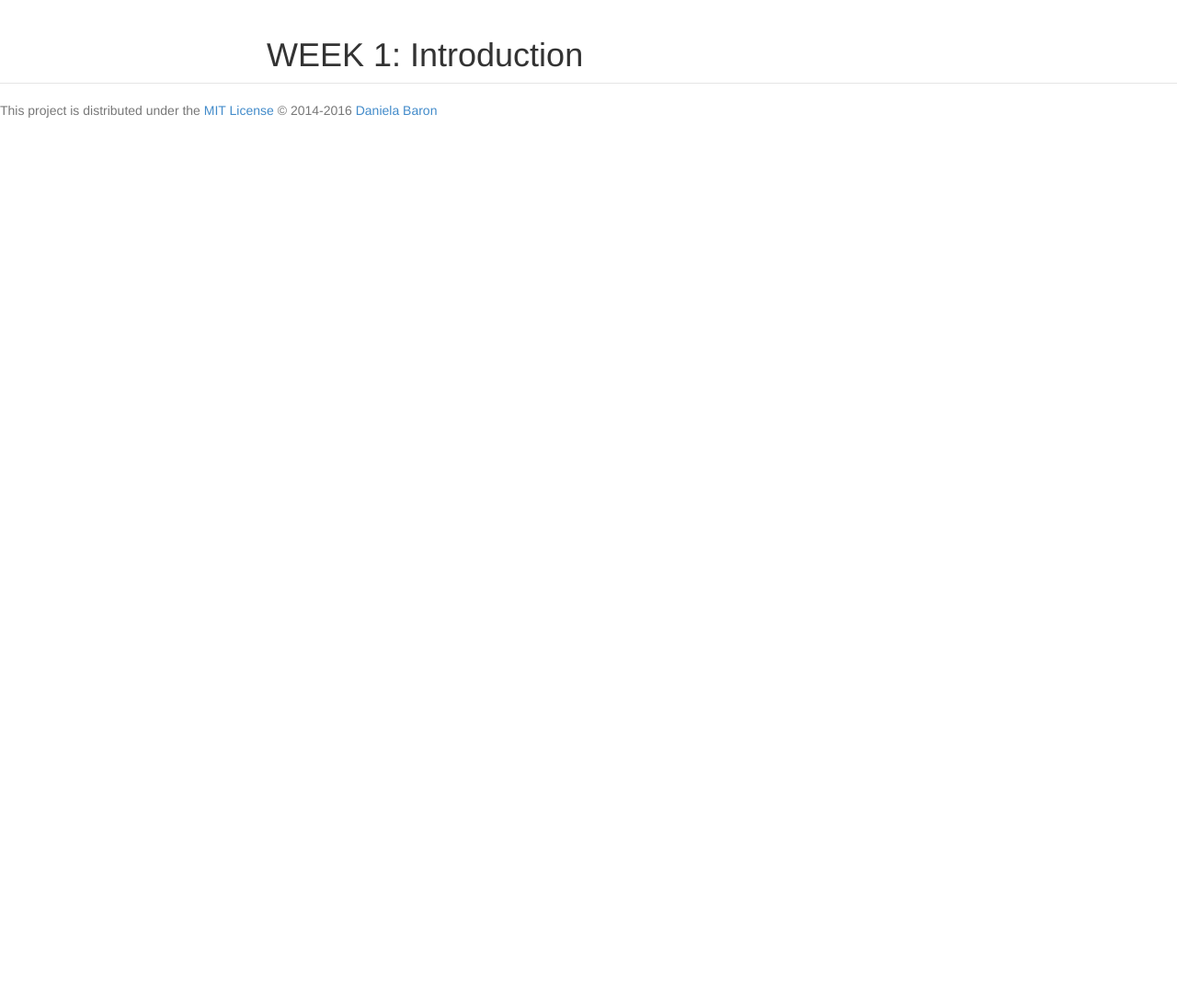
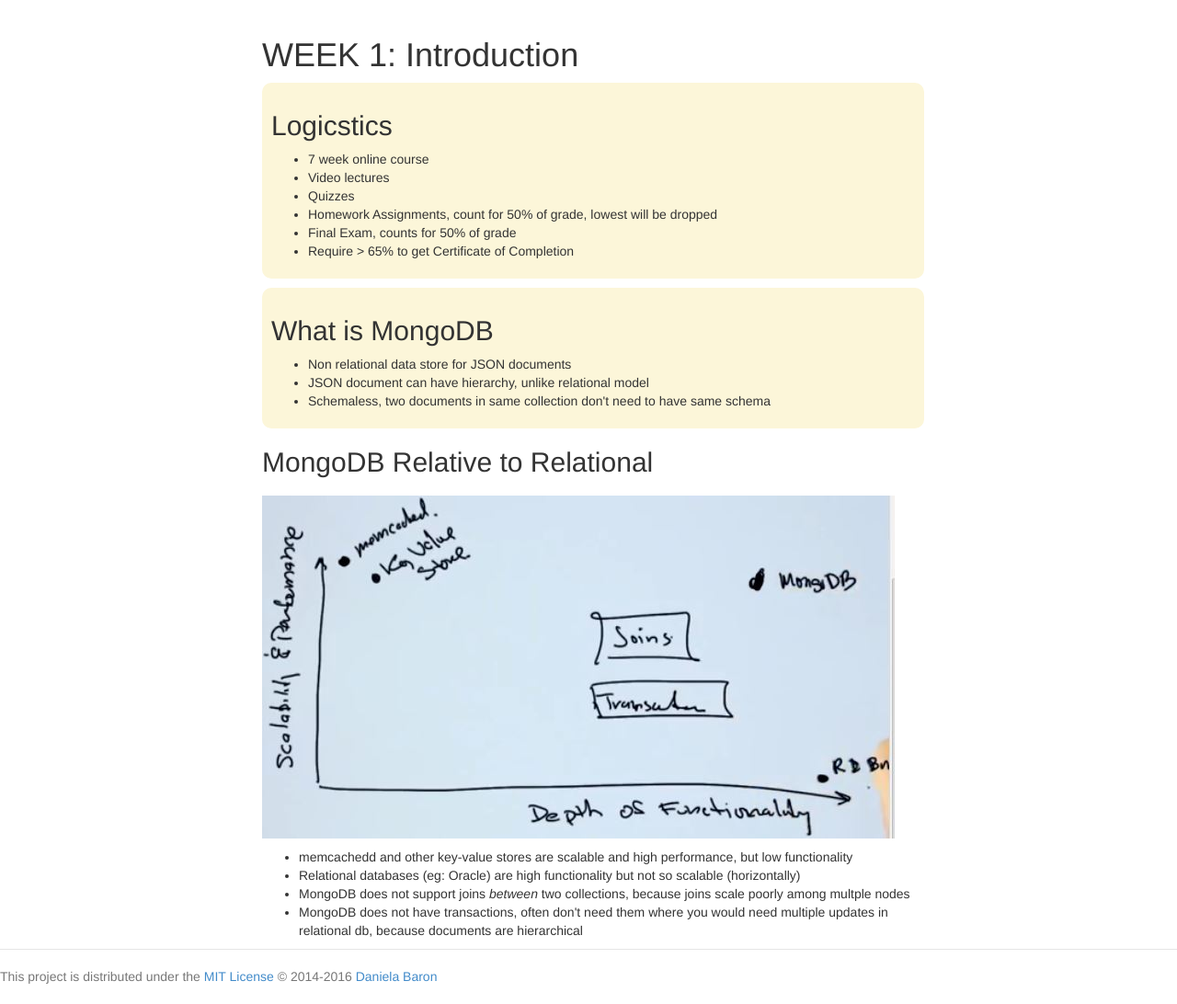
Before and after one commit to danielabar/m101js, a website: page app/index.html at #/week1 in a window 1280 px wide. Shown: the whole page at 92% size. Before the commit the page ends 800 px from the top, so only its background shows below. Drawn offline with Linux system fonts and the light colour scheme; files that its build step writes are made by us from their sources; files whose address does not match are found by name.

Commit message:
week1 content in progress

```diff
--- a/app/styles/main.css
+++ b/app/styles/main.css
@@ -21,8 +21,22 @@
   margin-left: 10px;
 }
 
+.notes-image {
+  margin-top: 10px;
+  margin-bottom: 10px;
+}
+
 .notes-attention {
   background-color: #f2dede;
+  padding: 10px 10px 10px 10px;
+  margin-top: 10px;
+  margin-bottom: 10px;
+  -moz-border-radius: 10px;
+  border-radius: 10px;
+}
+
+.notes-info {
+  background-color: #FCF6D9;
   padding: 10px 10px 10px 10px;
   margin-top: 10px;
   margin-bottom: 10px;
--- a/app/views/week1.html
+++ b/app/views/week1.html
@@ -1 +1,41 @@
-<h1>WEEK 1: Introduction</h1>
+<div class="notes-container">
+  <div class="row">
+
+    <h1>WEEK 1: Introduction</h1>
+
+    <div class="notes-info">
+      <h2>Logicstics</h2>
+      <ul>
+        <li>7 week online course</li>
+        <li>Video lectures</li>
+        <li>Quizzes</li>
+        <li>Homework Assignments, count for 50% of grade, lowest will be dropped</li>
+        <li>Final Exam, counts for 50% of grade</li>
+        <li>Require &gt; 65% to get Certificate of Completion</li>
+      </ul>
+    </div>
+
+    <div class="notes-info">
+      <h2>What is MongoDB</h2>
+      <ul>
+        <li>Non relational data store for JSON documents</li>
+        <li>JSON document can have hierarchy, unlike relational model</li>
+        <li>Schemaless, two documents in same collection don't need to have same schema</li>
+      </ul>
+    </div>
+
+    <h2>MongoDB Relative to Relational</h2>
+    <img class="notes-image" src="../images/mongo-compare-relational.jpg" class="img-responsive" alt="Responsive image">
+    <ul>
+      <li>memcachedd and other key-value stores are scalable and high performance, but low functionality</li>
+      <li>Relational databases (eg: Oracle) are high functionality but not so scalable (horizontally)</li>
+      <li>MongoDB does not support joins <em>between</em> two collections, because joins scale poorly among multple nodes</li>
+      <li>MongoDB does not have transactions, often don't need them where you would need multiple updates in relational db, because documents are hierarchical</li>
+    </ul>
+
+
+
+
+
+  </div><!-- row -->
+</div><!-- notes-container -->
```
Also changed, not shown: app/images/mongo-compare-relational.jpg (added), dist/images/cd8ee789.mongo-compare-relational.jpg (added), dist/index.html, dist/styles/40b560d5.main.css (deleted), dist/styles/52865afd.main.css (added), dist/views/week1.html.
